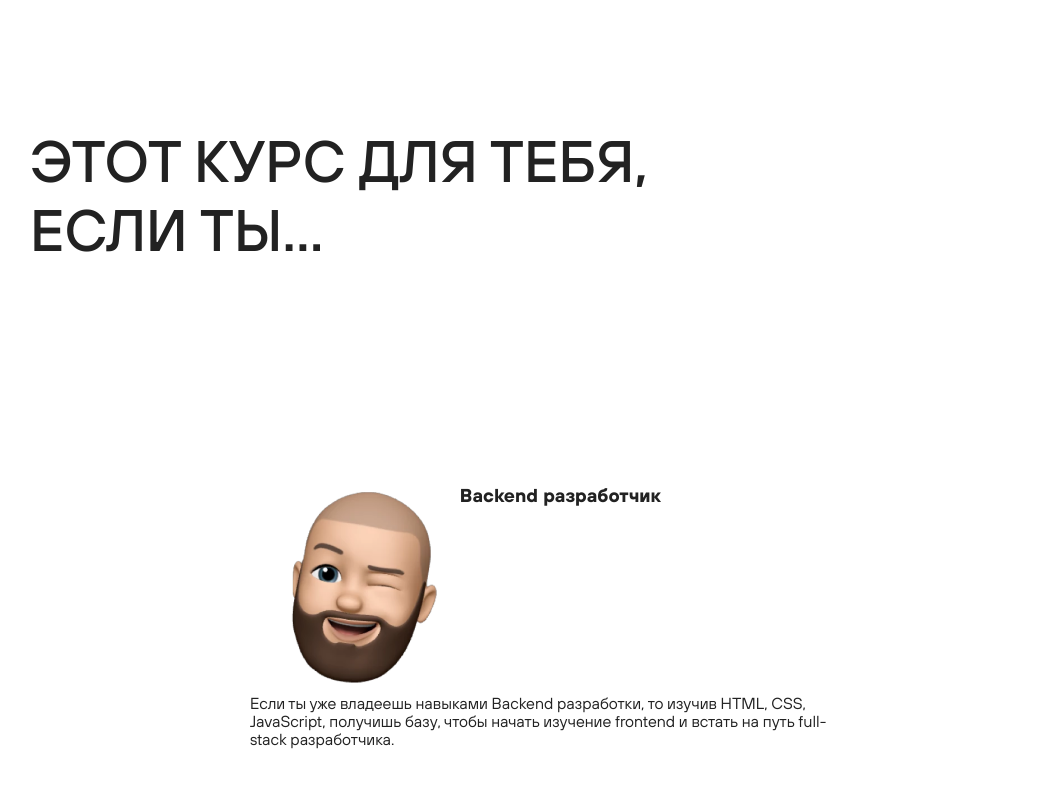
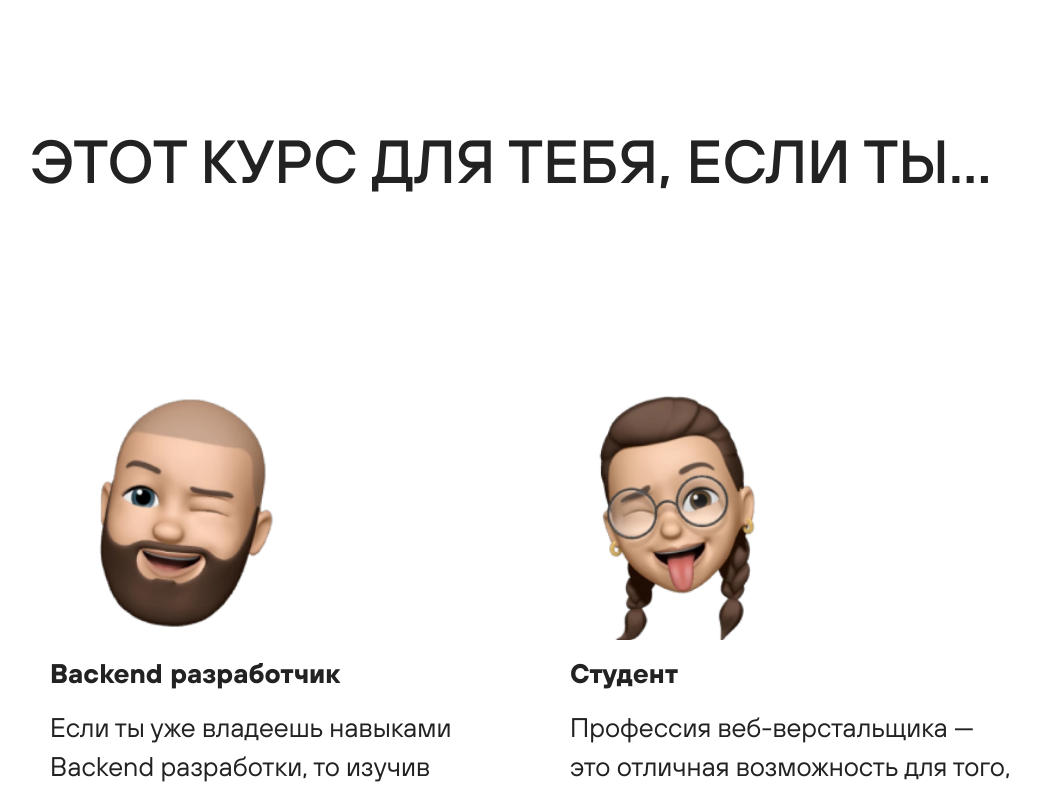
Before and after one commit to Akrom13/landing, a plain HTML site: page index.html in a window 1280 px wide. Shown: the part 720-1505 px from the top of the page, without its empty margins (90-1130 px from the left). Drawn offline with Linux system fonts and the light colour scheme; a web font is replaced by a local one.

Commit message:
завершение второй страницы - стиль

```diff
--- a/index.html
+++ b/index.html
@@ -36,7 +36,7 @@
         </div>
     </section>
     <section>
-        <h2 id="titleCourse">Этот курс для тебя, если ты...</h2>
+        <h2>Этот курс для тебя, если ты...</h2>
         <div class="course-options">
             <div class="infoone">
                 <img src="./images/BackEnd.png" alt="backend" class="courseimg">
--- a/style.css
+++ b/style.css
@@ -79,32 +79,47 @@ h1{
     cursor: pointer;
 }
 
-#titleCourse{
+
+h2{
+    width: 768px;
+    height: 136px;
     font-size: calc(2.7vw + 24px);
-    line-height: 118%;
-    margin-bottom: calc(5.5vw + 19.3px);
+    line-height: 117%;
+    margin-bottom: calc(5.5vw + 19.2px);
     font-weight: 500;
-    width: calc(44.1vw + 174px);
 }
 .course-options{
-    margin: 220px;
     display: flex;
     flex-wrap: wrap;
-    flex-direction: row;
     gap: 40px 70px;
+    max-width: 1280px;
 }
 .infoone{
-    display: flex;
-    flex-wrap: wrap;
+    padding: 20px;
+    max-width: calc(13.5vw + 277.4px);/*450-328*/
 }
 .courseimg{
-    width: calc(3.3vw + 167.7px);
+    width: calc(4.4vw + 193.4px);/*250-210*/
+    height: calc(4.4vw + 193.4px);/*250-210*/
+    margin-bottom: 15px;
+}
+h3{
+    font-size: calc(1vw + 14.2px);/*27-18*/
+    margin-bottom: calc(1.1vw + 5.9px);/*20-10*/
+}
+.text{
+    width: calc(13.5vw + 277.4px);/*450-328*/
+    height: calc(7.2vw + 92px);/*190-125*/
+    font-size: calc(1vw + 14.2px);/*27-18*/
+    line-height: calc(1.5vw + 19.2px);/*39-25*/
+    margin-bottom: calc(2.2vw + 22px);/*50-30*/
 }
 
-section {
+section{
     padding: 0 calc(10.6vw - 15.8px) calc(11vw + 18.6px);
 }
 h2{
+    width: calc(76.7vw + 40.4px);/*1022-328*/
     font-size: calc(2.8vw + 25px);
     text-transform: uppercase;
     font-weight: 500;
```
